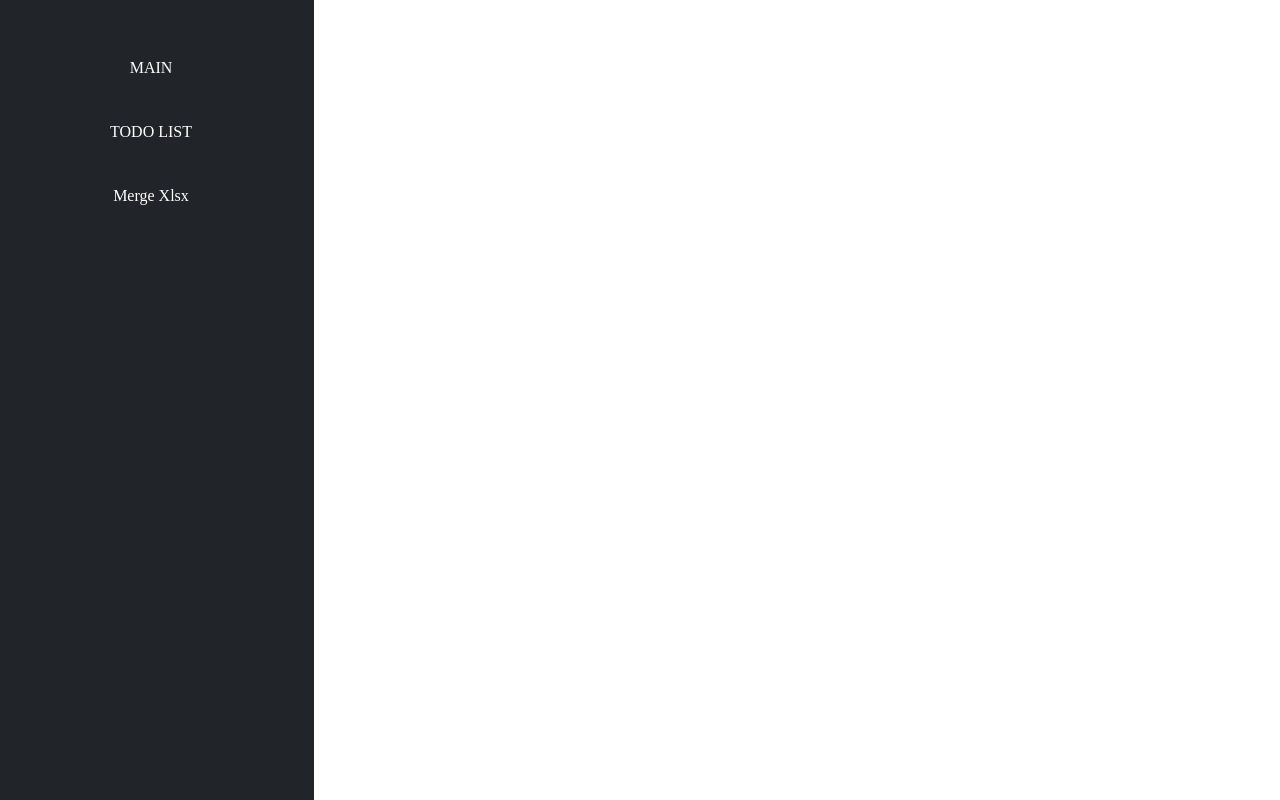
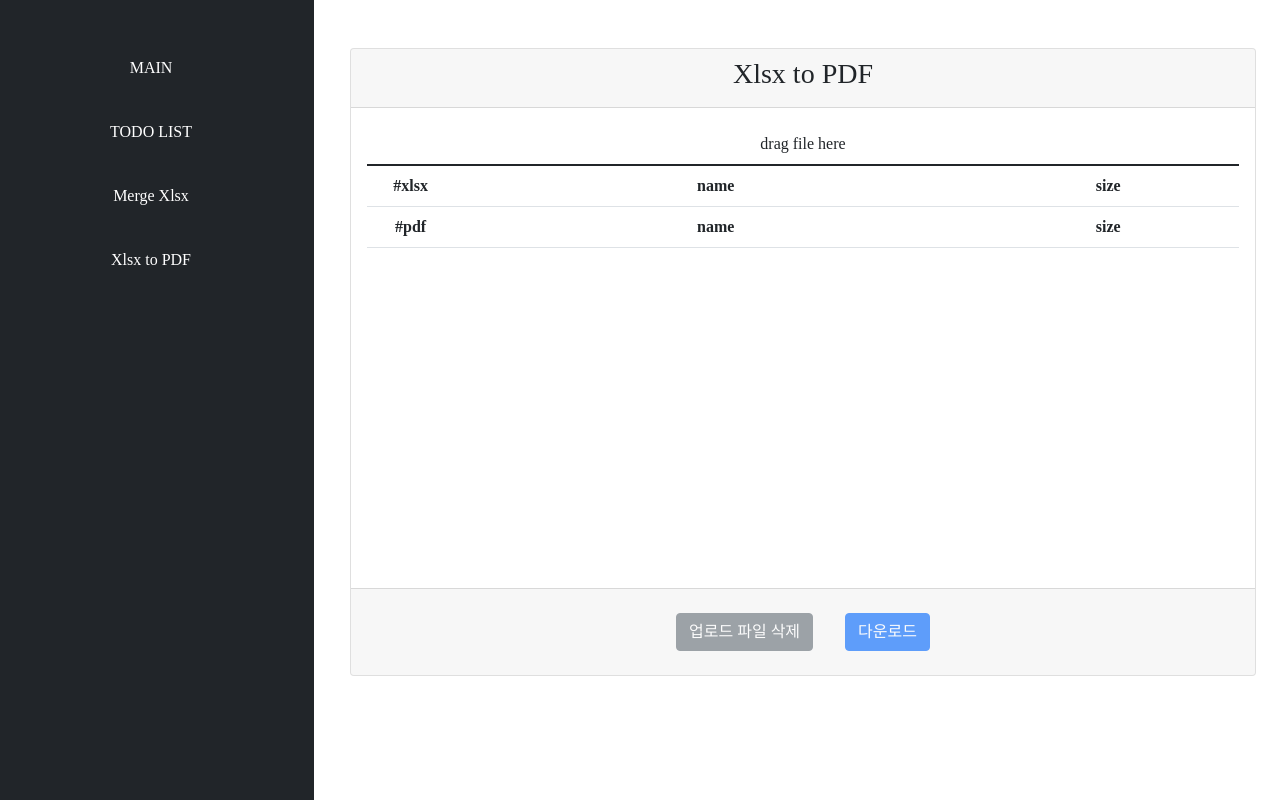
Before and after one commit to PenguinCard/reactProject1, a React (Create React App) app: page /xlsxtopdf in a window 1280 px wide. Built offline with nearby package versions, Linux system fonts and the light colour scheme.

Commit message:
엑셀 pdf 병합기능 추가 진행

```diff
--- a/src/Content/Content.js
+++ b/src/Content/Content.js
@@ -1,6 +1,7 @@
 import {Route, Routes} from "react-router-dom";
 import TodoList from "./TodoList/TodoList";
-import MergeXlsx from "../Utils/MergeXlsx";
+import MergeXlsx from "./MergeXlsx/MergeXlsx";
+import XlsxToPdf from "./XlsxToPdf/XlsxToPdf";
 
 const Content = () => {
     return (
@@ -8,6 +9,7 @@ const Content = () => {
             <Route path="/" element={(<></>)} />
             <Route path="/todolist" element={<TodoList/>} />
             <Route path="/merge_xlsx" element={<MergeXlsx/>} />
+            <Route path="/xlsxtopdf" element={<XlsxToPdf />} />
         </Routes>
     )
 }
--- /dev/null
+++ b/src/Content/MergeXlsx/MergeXlsx.js
@@ -0,0 +1,88 @@
+import { useCallback, useState } from "react";
+import axios from 'axios'
+
+import UploadArea from "../../Utils/UploadArea";
+import FileData from "../../Utils/FileData";
+
+const MergeXlsx = () => {
+
+    const [files, setFiles] = useState([]);
+
+    const sendFileEvent = () => {
+        const formData = new FormData();
+        files.map(file => formData.append('files', file))
+        axios.post("/api/file/xlsxtopdf", formData, {
+            headers: {
+                'Content-Disposition': "attachment; filename=union.zip",
+                "Content-Type" : "multipart/form-data",
+            },
+            "responseType": 'arraybuffer'
+        }).then(res => {
+            const url = window.URL.createObjectURL(new Blob([res.data])) ;
+            const link = document.createElement('a');
+            link.href = url;
+            link.setAttribute('download', 'union.zip');
+            document.body.appendChild(link);
+            link.click();
+            document.body.removeChild(link);
+            console.log(res.data)
+        })
+    }
+
+    const fileDrop = useCallback(item => {
+        if(item?.files){
+            if(files.length !== 0) {
+
+                const confirm = window.confirm('파일을 이어서 등록하시겠습니까?')
+
+                if (confirm) { setFiles([...files, ...item.files]) }
+                else { setFiles(item.files) }
+
+            } else setFiles(item.files)
+        }}, [setFiles, files])
+
+    const delAllFileEvent = () => { setFiles([]) }
+
+    return (
+        <div className="card" style={{ marginTop: "3rem" }}>
+            <div className="card-header">
+                <h3 style={{ "textAlign": "center" }}>Merge Xlsx</h3>
+            </div>
+
+            <div className="card-body" style={{ "overflowY": "scroll", "height": "480px"}}>
+                <table className="table">
+                    <thead>
+                        <tr>
+                            <th scope="col" className="text-center" style={{ width: "10%"}}>#</th>
+                            <th scope="col" className="text-center" style={{ width: "60%"}}>name</th>
+                            <th scope="col" className="text-center">size</th>
+                        </tr>
+                    </thead>
+                    <tbody>
+                        <UploadArea onDrop={fileDrop}/>
+                        {files.length > 0 && files.map((file, idx)=> (<FileData key={idx} file={file} idx={idx}/>))}
+                    </tbody>
+                </table>
+            </div>
+
+            <div className="card-footer text-center">
+                <button type="button"
+                        className="btn btn-secondary"
+                        disabled={files.length===0}
+                        onClick={delAllFileEvent}
+                        style={{ margin: "1rem"}}>
+                            업로드 파일 삭제
+                </button>
+                <button type="button"
+                        className="btn btn-primary"
+                        disabled={files.length===0}
+                        onClick={sendFileEvent}
+                        style={{ margin: "1rem"}}>
+                            다운로드
+                </button>
+            </div>
+        </div>
+    )
+}
+
+export default MergeXlsx
--- a/src/Utils/MergeXlsx.js
+++ b/src/Content/XlsxToPdf/XlsxToPdf.js
@@ -1,17 +1,21 @@
-import { useCallback, useState } from "react";
-import axios from 'axios'
+import { useEffect, useState,useCallback } from "react"
+import axios from 'axios';
 
-import UploadArea from "./UploadArea";
-import FileData from "./FileData";
+import UploadArea from "../../Utils/UploadArea"
+import FileData from "../../Utils/FileData";
 
-const MergeXlsx = () => {
+const XlsxToPdf = () => {
 
-    const [files, setFiles] = useState([]);
+    const[files, setFiles] = useState([])
+    const[xlsxFiles, setXlsxFiles] = useState([])
+    const[pdfFiles, setPdfFiles] = useState([])
+
+    const delAllFileEvent = () => { setFiles([]); setPdfFiles([]); setXlsxFiles([]) }
 
     const sendFileEvent = () => {
         const formData = new FormData();
         files.map(file => formData.append('files', file))
-        axios.post("/api/file/work", formData, {
+        axios.post("/api/file/xlsxtopdf", formData, {
             headers: {
                 'Content-Disposition': "attachment; filename=union.xlsx",
                 "Content-Type" : "multipart/form-data",
@@ -41,26 +45,40 @@ const MergeXlsx = () => {
             } else setFiles(item.files)
         }}, [setFiles, files])
 
-    const delAllFileEvent = () => { setFiles([]) }
+    useEffect(() => {
+        const xlsx_files = files.filter(file => /\.xlsx$/.test(file.name))
+        const pdf_files = files.filter(file => /\.pdf$/.test(file.name))
+        setXlsxFiles(xlsx_files);
+        setPdfFiles(pdf_files);
+    }, [files])
 
     return (
         <div className="card" style={{ marginTop: "3rem" }}>
             <div className="card-header">
-                <h3 style={{ "textAlign": "center" }}>Merge Xlsx</h3>
+                <h3 style={{ "textAlign": "center" }}>Xlsx to PDF</h3>
             </div>
 
             <div className="card-body" style={{ "overflowY": "scroll", "height": "480px"}}>
                 <table className="table">
                     <thead>
+                        <UploadArea onDrop={fileDrop}/>
+                    </thead>
+                    <tbody>
                         <tr>
-                            <th scope="col" className="text-center" style={{ width: "10%"}}>#</th>
+                            <th scope="col" className="text-center" style={{ width: "10%"}}>#xlsx</th>
                             <th scope="col" className="text-center" style={{ width: "60%"}}>name</th>
                             <th scope="col" className="text-center">size</th>
                         </tr>
-                    </thead>
-                    <tbody>
-                        {files.length > 0 && files.map((file, idx)=> (<FileData key={idx} file={file} idx={idx}/>))}
-                        <UploadArea onDrop={fileDrop}/>
+
+                        {xlsxFiles.length > 0 && xlsxFiles.map((file, idx)=> (<FileData key={idx} file={file} idx={idx}/>))}
+
+                        <tr>
+                            <th scope="col" className="text-center" style={{ width: "10%"}}>#pdf</th>
+                            <th scope="col" className="text-center" style={{ width: "60%"}}>name</th>
+                            <th scope="col" className="text-center">size</th>
+                        </tr>
+
+                        {pdfFiles.length > 0 && pdfFiles.map((file, idx)=> (<FileData key={idx} file={file} idx={idx}/>))}
                     </tbody>
                 </table>
             </div>
@@ -85,4 +103,4 @@ const MergeXlsx = () => {
     )
 }
 
-export default MergeXlsx
+export default XlsxToPdf
--- a/src/Navbar/Navbar.js
+++ b/src/Navbar/Navbar.js
@@ -32,6 +32,12 @@ const Navbar = () => {
                     Merge Xlsx
                 </Link>
             </li>
+
+            <li className="nav-item" style={{ paddingTop: "1.5rem"}}>
+                <Link to="/xlsxtopdf" className="nav-link text-white text-center">
+                    Xlsx to PDF
+                </Link>
+            </li>
         </ul>
     )
 }
```
